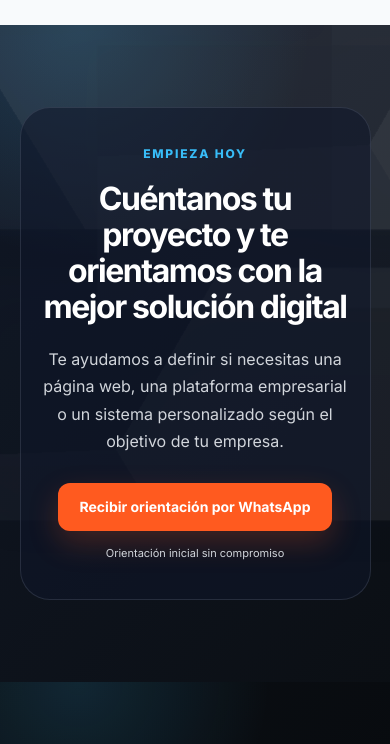
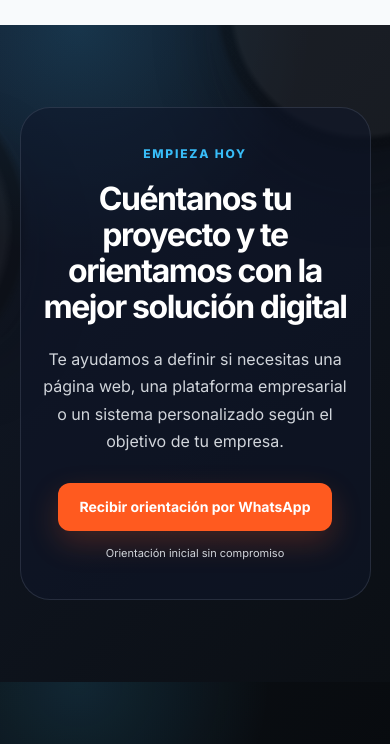
Before and after one commit to masterfullgroup/masterfullgroup, a plain HTML site: page planes.html in a window 390 px wide. Shown: the part 4017-4761 px from the top of the page. Drawn offline with Linux system fonts and the light colour scheme.

Commit message:
Ajusta fondo 3D con circulos en secciones oscuras

```diff
--- a/planes.html
+++ b/planes.html
@@ -19,7 +19,7 @@
   <link rel="preconnect" href="https://fonts.gstatic.com" crossorigin>
   <link href="https://fonts.googleapis.com/css2?family=Inter:wght@400;500;600;700;800;900&display=swap" rel="stylesheet">
   <link rel="stylesheet" href="https://cdnjs.cloudflare.com/ajax/libs/font-awesome/6.5.2/css/all.min.css">
- <link rel="stylesheet" href="styles.css?v=11">
+ <link rel="stylesheet" href="styles.css?v=12">
 </head>
 
 <body>
--- a/styles.css
+++ b/styles.css
@@ -1429,8 +1429,52 @@ a[href*="wa.me"].whatsapp-flotante:hover {
   box-shadow: 0 18px 42px rgba(34,197,94,.26);
 }
 
-/* MASTERFULL OVERRIDE FINAL: cubos 3D claros y en movimiento */
-.hero::after,
+/* PRIORIDAD MÁXIMA: círculos 3D solo en secciones oscuras */
+section.hero::after,
+section.cta-final::after {
+  content: "";
+  position: absolute;
+  inset: -12% -8%;
+  z-index: 0;
+  display: block;
+  pointer-events: none;
+  opacity: .72;
+  background-image:
+    radial-gradient(circle at 12% 42%, rgba(255,255,255,.14) 0 2%, rgba(38,38,38,.96) 3% 16%, rgba(10,10,10,.98) 17% 18%, transparent 19%),
+    radial-gradient(circle at 35% 26%, rgba(255,255,255,.16) 0 2%, rgba(45,45,45,.98) 3% 19%, rgba(8,8,8,.98) 20% 21%, transparent 22%),
+    radial-gradient(circle at 63% 48%, rgba(255,255,255,.13) 0 2%, rgba(42,42,42,.96) 3% 18%, rgba(7,7,7,.98) 19% 20%, transparent 21%),
+    radial-gradient(circle at 86% 22%, rgba(255,255,255,.12) 0 2%, rgba(36,36,36,.94) 3% 15%, rgba(6,6,6,.98) 16% 17%, transparent 18%),
+    radial-gradient(circle at 78% 78%, rgba(255,255,255,.11) 0 2%, rgba(34,34,34,.92) 3% 14%, rgba(5,5,5,.96) 15% 16%, transparent 17%);
+  background-repeat: no-repeat;
+  background-size: 920px 520px, 860px 500px, 900px 540px, 760px 450px, 740px 440px;
+  background-position: -230px 80px, 80px -80px, 410px 120px, 760px -20px, 620px 360px;
+  filter: drop-shadow(0 32px 34px rgba(0,0,0,.70)) drop-shadow(0 2px 8px rgba(255,255,255,.06));
+  mix-blend-mode: normal;
+  transform: translate3d(0,0,0);
+  animation-name: masterfullCircleDepthMove;
+  animation-duration: 18s;
+  animation-timing-function: ease-in-out;
+  animation-iteration-count: infinite;
+  animation-direction: alternate;
+}
+
+section.cta-final::after {
+  opacity: .38;
+}
+
+section.home-rutas::after,
+section.servicios::after,
+section.planes::after,
+section.proceso::after,
+section.portafolio::after,
+section.contacto::after,
+section.por-que-masterfull::after {
+  content: none;
+  display: none;
+  animation: none;
+}
+
+/* MASTERFULL FINAL REQUEST: círculos planos con profundidad solo en fondos negros */
 .home-rutas::after,
 .servicios::after,
 .planes::after,
@@ -1438,25 +1482,100 @@ a[href*="wa.me"].whatsapp-flotante:hover {
 .portafolio::after,
 .contacto::after,
 .por-que-masterfull::after,
+.bloque-claro::after,
+.bloque-claro-suave::after {
+  content: none;
+  display: none;
+  animation: none;
+}
+
+.hero::after,
 .cta-final::after {
   content: "";
   position: absolute;
-  inset: -16% -12%;
+  inset: -12% -8%;
+  z-index: 0;
+  display: block;
+  pointer-events: none;
+  opacity: .72;
+  background:
+    radial-gradient(circle at 12% 42%, rgba(255,255,255,.14) 0 2%, rgba(38,38,38,.96) 3% 16%, rgba(10,10,10,.98) 17% 18%, transparent 19%),
+    radial-gradient(circle at 35% 26%, rgba(255,255,255,.16) 0 2%, rgba(45,45,45,.98) 3% 19%, rgba(8,8,8,.98) 20% 21%, transparent 22%),
+    radial-gradient(circle at 63% 48%, rgba(255,255,255,.13) 0 2%, rgba(42,42,42,.96) 3% 18%, rgba(7,7,7,.98) 19% 20%, transparent 21%),
+    radial-gradient(circle at 86% 22%, rgba(255,255,255,.12) 0 2%, rgba(36,36,36,.94) 3% 15%, rgba(6,6,6,.98) 16% 17%, transparent 18%),
+    radial-gradient(circle at 78% 78%, rgba(255,255,255,.11) 0 2%, rgba(34,34,34,.92) 3% 14%, rgba(5,5,5,.96) 15% 16%, transparent 17%);
+  background-repeat: no-repeat;
+  background-size: 920px 520px, 860px 500px, 900px 540px, 760px 450px, 740px 440px;
+  background-position: -230px 80px, 80px -80px, 410px 120px, 760px -20px, 620px 360px;
+  filter: drop-shadow(0 32px 34px rgba(0,0,0,.70)) drop-shadow(0 2px 8px rgba(255,255,255,.06));
+  mix-blend-mode: normal;
+  transform: translate3d(0,0,0);
+  animation: masterfullCircleDepthMove 18s ease-in-out infinite alternate;
+}
+
+.cta-final::after {
+  opacity: .38;
+}
+
+@keyframes masterfullCircleDepthMove {
+  0% {
+    background-position: -250px 88px, 64px -92px, 390px 132px, 780px -24px, 650px 372px;
+    transform: translate3d(-1.4%, .6%, 0) scale(1);
+  }
+  50% {
+    background-position: -185px 52px, 110px -46px, 450px 92px, 720px 18px, 590px 330px;
+    transform: translate3d(1.2%, -1%, 0) scale(1.018);
+  }
+  100% {
+    background-position: -140px 102px, 154px -72px, 510px 150px, 675px -8px, 540px 390px;
+    transform: translate3d(2%, .4%, 0) scale(1.035);
+  }
+}
+
+@media (max-width: 720px) {
+  .hero::after,
+  .cta-final::after {
+    inset: -8% -35%;
+    opacity: .58;
+    background-size: 620px 360px, 600px 350px, 640px 380px, 520px 320px, 500px 310px;
+    background-position: -250px 80px, -10px -40px, 170px 190px, 330px 0, 300px 400px;
+  }
+
+  .cta-final::after {
+    opacity: .30;
+  }
+}
+
+@media (prefers-reduced-motion: reduce) {
+  .hero::after,
+  .cta-final::after {
+    animation: none;
+  }
+}
+
+/* MASTERFULL OVERRIDE FINAL: cubos 3D claros y en movimiento */
+.hero::after,
+.home-rutas::after,
+.hero::after,
+.cta-final::after {
+  content: "";
+  position: absolute;
+  inset: -12% -8%;
   z-index: 0;
   pointer-events: none;
-  opacity: .30;
-  background:
-    conic-gradient(from 30deg at 18% 22%, rgba(255,255,255,.34) 0 33%, rgba(148,163,184,.23) 0 66%, rgba(17,24,39,.36) 0 100%),
-    conic-gradient(from 30deg at 48% 38%, rgba(255,255,255,.28) 0 33%, rgba(148,163,184,.20) 0 66%, rgba(17,24,39,.32) 0 100%),
-    conic-gradient(from 30deg at 76% 18%, rgba(255,255,255,.26) 0 33%, rgba(148,163,184,.18) 0 66%, rgba(17,24,39,.34) 0 100%),
-    conic-gradient(from 30deg at 28% 72%, rgba(255,255,255,.24) 0 33%, rgba(148,163,184,.17) 0 66%, rgba(17,24,39,.30) 0 100%),
-    conic-gradient(from 30deg at 84% 78%, rgba(255,255,255,.22) 0 33%, rgba(148,163,184,.16) 0 66%, rgba(17,24,39,.28) 0 100%);
+  opacity: .72;
+  background:
+    radial-gradient(circle at 12% 42%, rgba(255,255,255,.14) 0 2%, rgba(38,38,38,.96) 3% 16%, rgba(10,10,10,.98) 17% 18%, transparent 19%),
+    radial-gradient(circle at 35% 26%, rgba(255,255,255,.16) 0 2%, rgba(45,45,45,.98) 3% 19%, rgba(8,8,8,.98) 20% 21%, transparent 22%),
+    radial-gradient(circle at 63% 48%, rgba(255,255,255,.13) 0 2%, rgba(42,42,42,.96) 3% 18%, rgba(7,7,7,.98) 19% 20%, transparent 21%),
+    radial-gradient(circle at 86% 22%, rgba(255,255,255,.12) 0 2%, rgba(36,36,36,.94) 3% 15%, rgba(6,6,6,.98) 16% 17%, transparent 18%),
+    radial-gradient(circle at 78% 78%, rgba(255,255,255,.11) 0 2%, rgba(34,34,34,.92) 3% 14%, rgba(5,5,5,.96) 15% 16%, transparent 17%);
   background-repeat: no-repeat;
-  background-size: 360px 360px, 420px 420px, 380px 380px, 330px 330px, 390px 390px;
-  background-position: -40px 20px, 210px 90px, 520px -20px, 80px 350px, 650px 330px;
-  filter: drop-shadow(0 26px 28px rgba(15,23,42,.26)) drop-shadow(0 4px 12px rgba(255,255,255,.10));
+  background-size: 920px 520px, 860px 500px, 900px 540px, 760px 450px, 740px 440px;
+  background-position: -230px 80px, 80px -80px, 410px 120px, 760px -20px, 620px 360px;
+  filter: drop-shadow(0 32px 34px rgba(0,0,0,.70)) drop-shadow(0 2px 8px rgba(255,255,255,.06));
   mix-blend-mode: normal;
-  animation: masterfullCubeFloatFinal 16s ease-in-out infinite alternate;
+  animation: masterfullCircleDepthMove 18s ease-in-out infinite alternate;
 }
 
 .hero::after {
@@ -2304,10 +2423,7 @@ section > * {
 }
 
 .hero::after {
-  inset: 0 -8%;
-  opacity: .52;
-  background-size: 380px 380px, 450px 450px, 410px 410px, 350px 350px, 420px 420px;
-  animation-duration: 15s;
+  opacity: .72;
 }
 
 .home-rutas::after,
```
Also changed, not shown: contacto.html (+1 -1 lines), index.html (+1 -1 lines), portafolio.html (+1 -1 lines), proceso.html (+1 -1 lines), servicios.html (+1 -1 lines).
